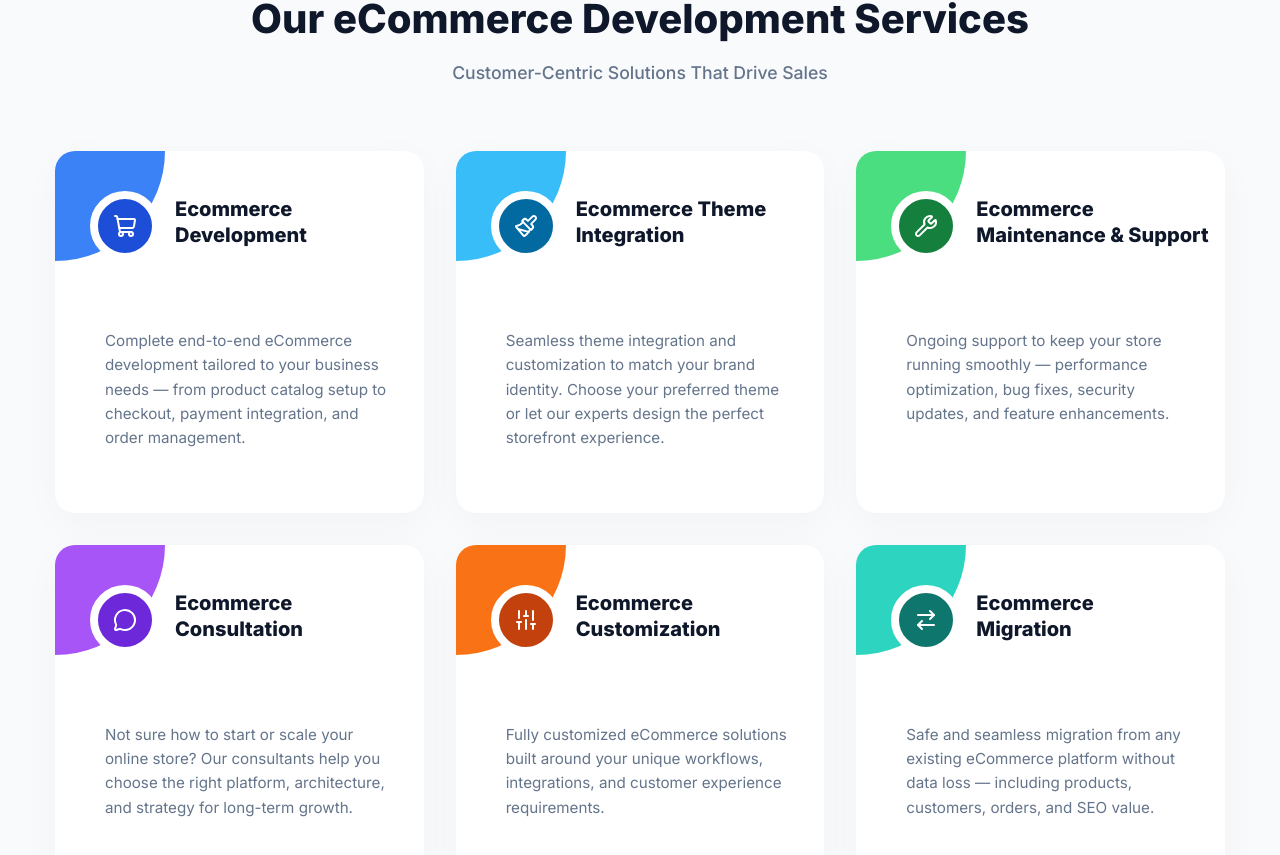
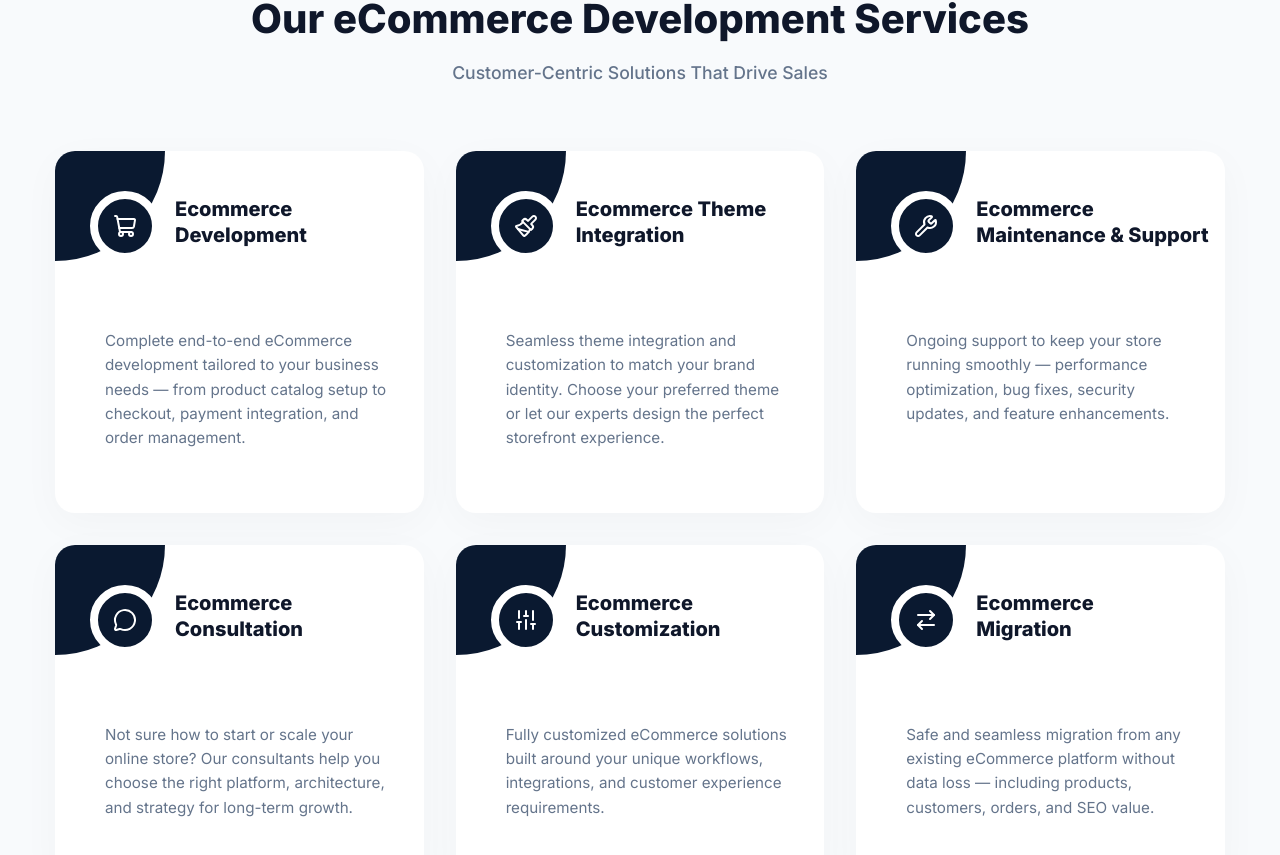
Before and after one commit to albin374/mostech-website, a React (Vite) app: page /ecommerce in a window 1280 px wide. Shown: the part 1080-1935 px from the top of the page. Built offline with nearby package versions, Linux system fonts and the light colour scheme.

Commit message:
new updations35

```diff
--- a/src/pages/EcommercePage.css
+++ b/src/pages/EcommercePage.css
@@ -430,19 +430,9 @@
 }
 
 /* Applying Colors */
-.ecom-service-card.color-blue .card-top-accent { background: var(--accent); }
-.ecom-service-card.color-lightblue .card-top-accent { background: var(--accent); }
-.ecom-service-card.color-green .card-top-accent { background: var(--accent); }
-.ecom-service-card.color-purple .card-top-accent { background: var(--accent); }
-.ecom-service-card.color-orange .card-top-accent { background: var(--accent); }
-.ecom-service-card.color-teal .card-top-accent { background: var(--accent); }
+.ecom-service-card .card-top-accent { background: #0a1930; }
 
-.ecom-service-card.color-blue .card-icon-wrapper { background: var(--icon-bg); }
-.ecom-service-card.color-lightblue .card-icon-wrapper { background: var(--icon-bg); }
-.ecom-service-card.color-green .card-icon-wrapper { background: var(--icon-bg); }
-.ecom-service-card.color-purple .card-icon-wrapper { background: var(--icon-bg); }
-.ecom-service-card.color-orange .card-icon-wrapper { background: var(--icon-bg); }
-.ecom-service-card.color-teal .card-icon-wrapper { background: var(--icon-bg); }
+.ecom-service-card .card-icon-wrapper { background: #0a1930; }
 
 .ecom-service-card .card-link { color: var(--icon-bg); }
 .ecom-service-card .link-icon {
```
